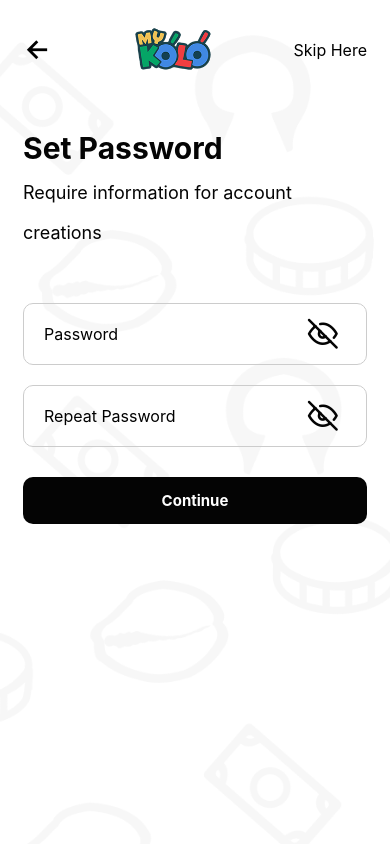
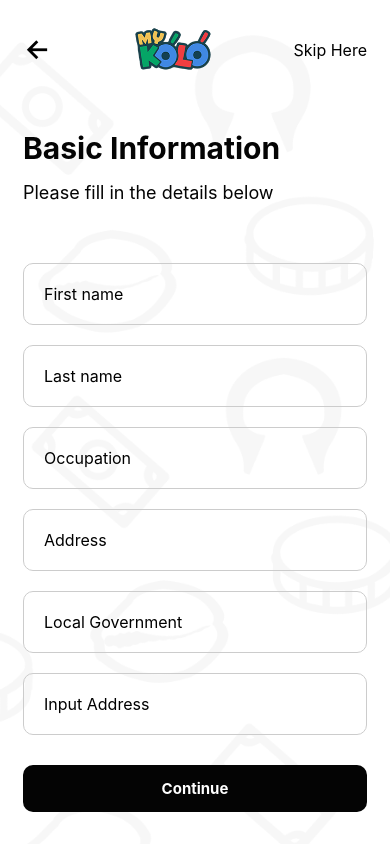
Before and after one commit to supacode/mykolo-frontend-app-react-native, a React Native app: screen / in a window 390 px wide. Built offline with nearby package versions, Linux system fonts and the light colour scheme.

Commit message:
Create basic info page

```diff
--- a/App.tsx
+++ b/App.tsx
@@ -2,12 +2,14 @@ import React, { Fragment } from 'react';
 
 import PasswordPage from './src/pages/Password';
 import EmailPage from './src/pages/Email';
+import BasicInfoPage from './src/pages/BasicInfo';
 
 const App: React.FC = () => {
   return (
     <Fragment>
       {/* <EmailPage /> */}
-      <PasswordPage />
+      {/* <PasswordPage /> */}
+      <BasicInfoPage />
     </Fragment>
   );
 };
--- a/src/components/AppButton.tsx
+++ b/src/components/AppButton.tsx
@@ -30,6 +30,7 @@ const styles = StyleSheet.create({
     shadowOffset: { height: 1, width: 1 },
     shadowOpacity: 1,
     shadowRadius: 1,
+    marginVertical: 20,
   },
   text: {
     fontSize: 15,
--- a/src/components/AppInputGroup.tsx
+++ b/src/components/AppInputGroup.tsx
@@ -1,6 +1,5 @@
 import React from 'react';
 import { View, StyleSheet } from 'react-native';
-import { AntDesign } from '@expo/vector-icons';
 
 import { colors } from '../assets/globals';
 
--- a/src/containers/Authentication.tsx
+++ b/src/containers/Authentication.tsx
@@ -30,7 +30,7 @@ const AuthWrap: React.FC<{ pageTitle?: string; pageSubTitle?: string }> = ({
               <Text style={styles.pageTitle}>{pageTitle}</Text>
               <Text style={styles.pageSubTitle}>{pageSubTitle}</Text>
             </View>
-            {children}
+            <View style={styles.appContent}>{children}</View>
           </View>
         </ImageBackground>
       </ScrollView>
@@ -54,6 +54,9 @@ const styles = StyleSheet.create({
   contentHeader: {
     paddingBottom: 20,
   },
+  appContent: {
+    marginVertical: 20,
+  },
   pageTitle: {
     fontSize: 30,
     fontWeight: '700',
--- /dev/null
+++ b/src/pages/BasicInfo.tsx
@@ -0,0 +1,46 @@
+import React from 'react';
+import { TextInput } from 'react-native';
+
+import { globalStyles } from '../assets/globals';
+import AppButton from '../components/AppButton';
+import AppInputGroup from '../components/AppInputGroup';
+import Authentication from '../containers/Authentication';
+
+const BasicInfoPage: React.FC = () => {
+  return (
+    <Authentication
+      pageTitle="Basic Information"
+      pageSubTitle="Please fill in the details below"
+    >
+      <AppInputGroup>
+        <TextInput style={globalStyles.appTextInput} placeholder="First name" />
+      </AppInputGroup>
+      <AppInputGroup>
+        <TextInput style={globalStyles.appTextInput} placeholder="Last name" />
+      </AppInputGroup>
+      {/* TODO: Create gender buttons */}
+      <AppInputGroup>
+        <TextInput style={globalStyles.appTextInput} placeholder="Occupation" />
+      </AppInputGroup>
+      <AppInputGroup>
+        <TextInput style={globalStyles.appTextInput} placeholder="Address" />
+      </AppInputGroup>
+      <AppInputGroup>
+        <TextInput
+          style={globalStyles.appTextInput}
+          placeholder="Local Government"
+        />
+      </AppInputGroup>
+      <AppInputGroup>
+        <TextInput
+          style={globalStyles.appTextInput}
+          placeholder="Input Address"
+        />
+      </AppInputGroup>
+
+      <AppButton text="Continue" />
+    </Authentication>
+  );
+};
+
+export default BasicInfoPage;
--- a/src/pages/Password.tsx
+++ b/src/pages/Password.tsx
@@ -1,5 +1,5 @@
 import React, { useState } from 'react';
-import { TextInput, View, StyleSheet } from 'react-native';
+import { TextInput } from 'react-native';
 import { Feather } from '@expo/vector-icons';
 
 import { colors, globalStyles } from '../assets/globals';
@@ -17,7 +17,6 @@ const PasswordPage: React.FC = () => {
       pageTitle="Set Password"
       pageSubTitle="Require information for account creations"
     >
-      <View style={styles.appContent}>
       <AppInputGroup icon={currentIcon}>
         <TextInput
           style={globalStyles.appTextInput}
@@ -32,17 +31,10 @@ const PasswordPage: React.FC = () => {
           placeholder="Repeat Password"
         />
       </AppInputGroup>
-      </View>
 
       <AppButton text="Continue" />
     </Authentication>
   );
 };
 
-const styles = StyleSheet.create({
-  appContent: {
-    marginVertical: 20,
-  },
-});
-
 export default PasswordPage;
```
Also changed, not shown: src/pages/Email.tsx (+1 -9 lines). Lines whose indentation alone changed are shown as unchanged.
